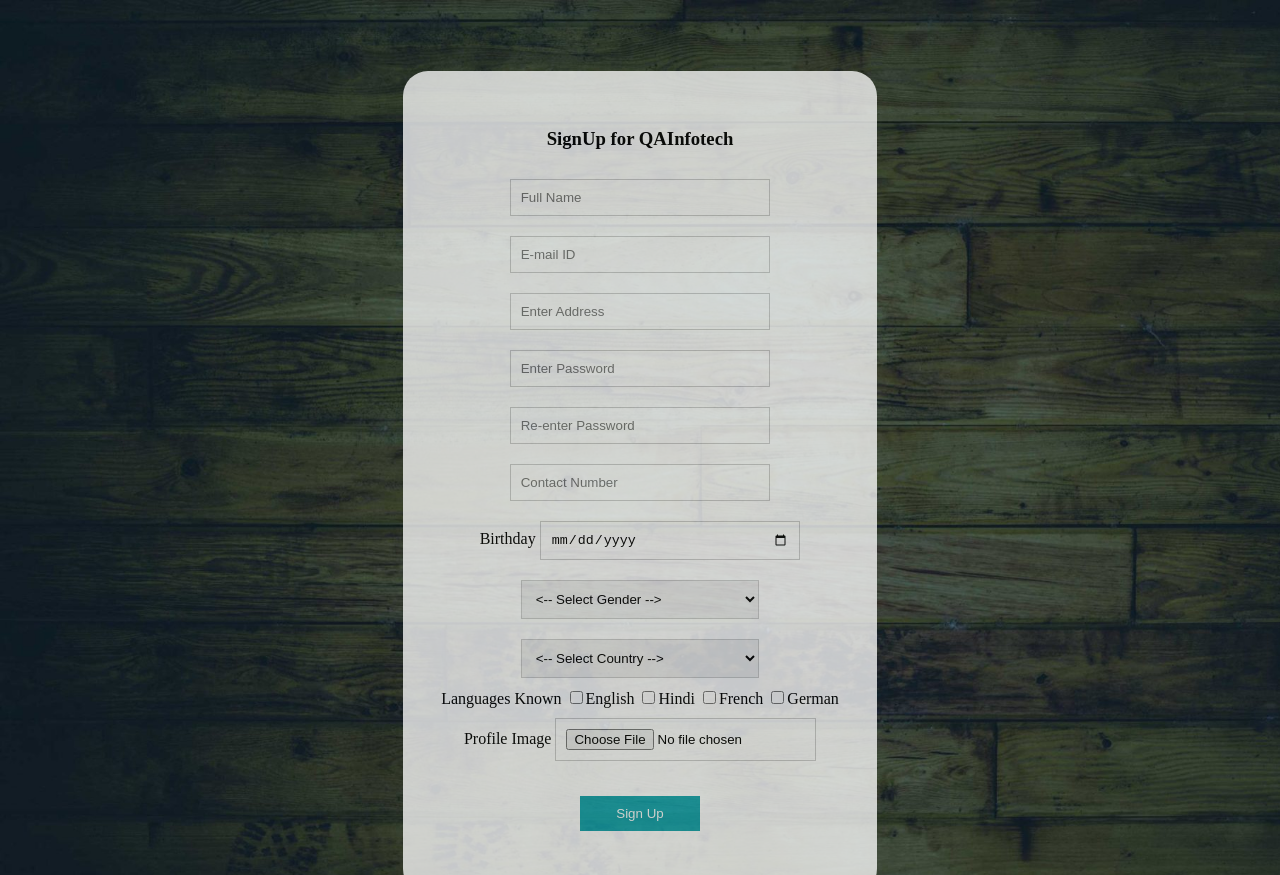
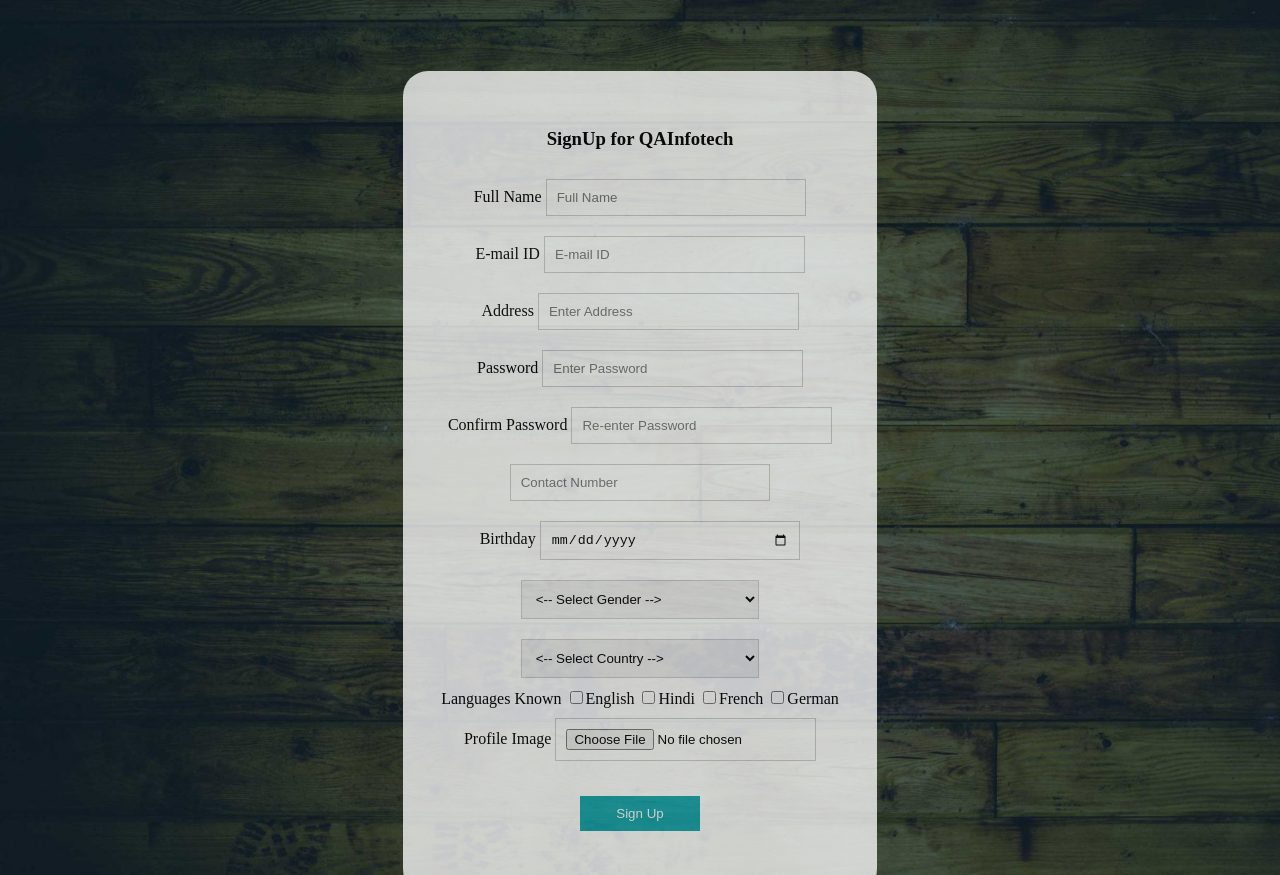
Before and after one commit to parichay28/HTML-CSS-Assignments, a plain HTML site: page HTML-CSS-Assignments/Signup Page/index.html in a window 1280 px wide. Shown: the top 875 px of the page. Drawn offline with Linux system fonts and the light colour scheme.

Commit message:
Update index.html

```diff
--- a/HTML-CSS-Assignments/Signup Page/index.html
+++ b/HTML-CSS-Assignments/Signup Page/index.html
@@ -10,14 +10,19 @@
             <div class="form" target="homepage.html">
                 <h3>SignUp for QAInfotech</h3>
                 <form class="signup_form" action="\Home Page">
+                    <label for"fullname">Full Name</label>
                     <input type="text" name="fullname" placeholder="Full Name" required><br>
 
+                     <label for"email">E-mail ID</label>
                     <input type="email" name="email" placeholder="E-mail ID" required><br>
 
+                    <label for"address">Address</label>
                     <input type="text" name="address" id="address" placeholder="Enter Address" required><br>
 
+                    <label for"pwd">Password</label>
                     <input type="password" name="pwd" placeholder="Enter Password" required><br>
 
+                    <label for"cnfrmpwd">Confirm Password</label>
                     <input type="password" name="cnfrmpwd" placeholder="Re-enter Password" required><br>
 
                     <input type="number" maxlength="10" minlength="10" name="mobno" placeholder="Contact Number" required><br>
```
